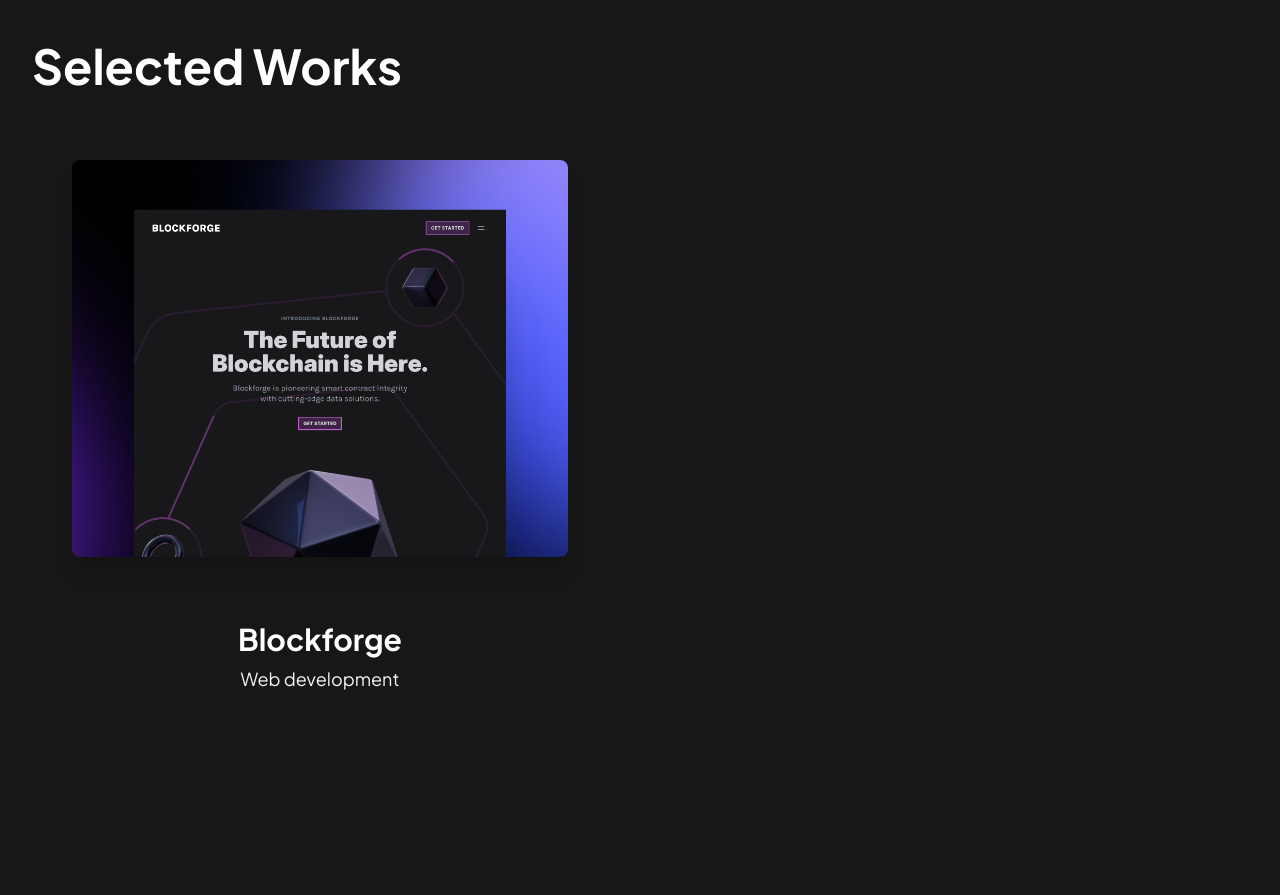
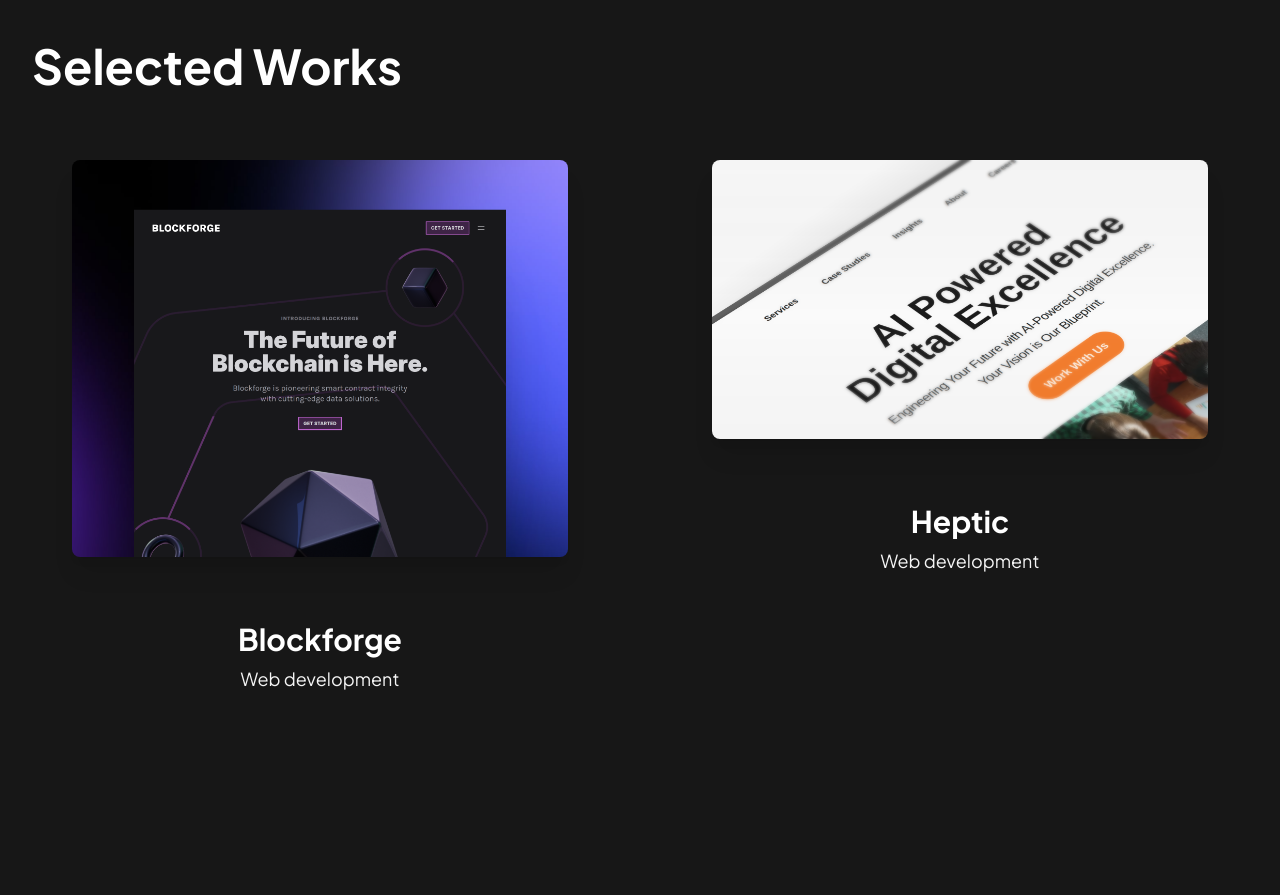
Before and after one commit to SyedUmairCodes/portfolio, a React (Vite) app: page / in a window 1280 px wide. Shown: the part 1660-2555 px from the top of the page. Built offline with nearby package versions, Linux system fonts and the light colour scheme.

Commit message:
added new project

```diff
--- a/src/components/Projects.tsx
+++ b/src/components/Projects.tsx
@@ -15,6 +15,12 @@ const projectData: Project[] = [
     category: "Web development",
     imageUrl: "/blockforge.png",
     href: "https://blockchainforge.netlify.app",
+  },
+  {
+    title: "Heptic",
+    category: "Web development",
+    imageUrl: "/heptic.png",
+    href: "https://heptic.it",
   },
 ];
 
```
Also changed, not shown: public/heptic.png (added).
